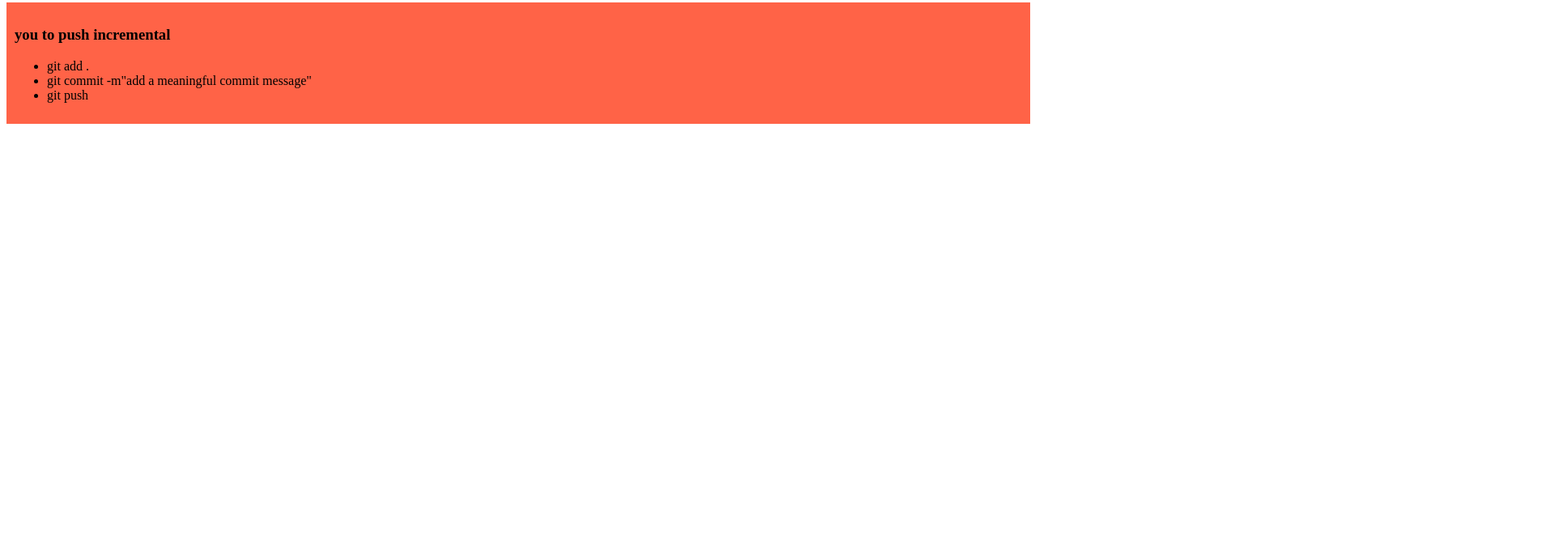
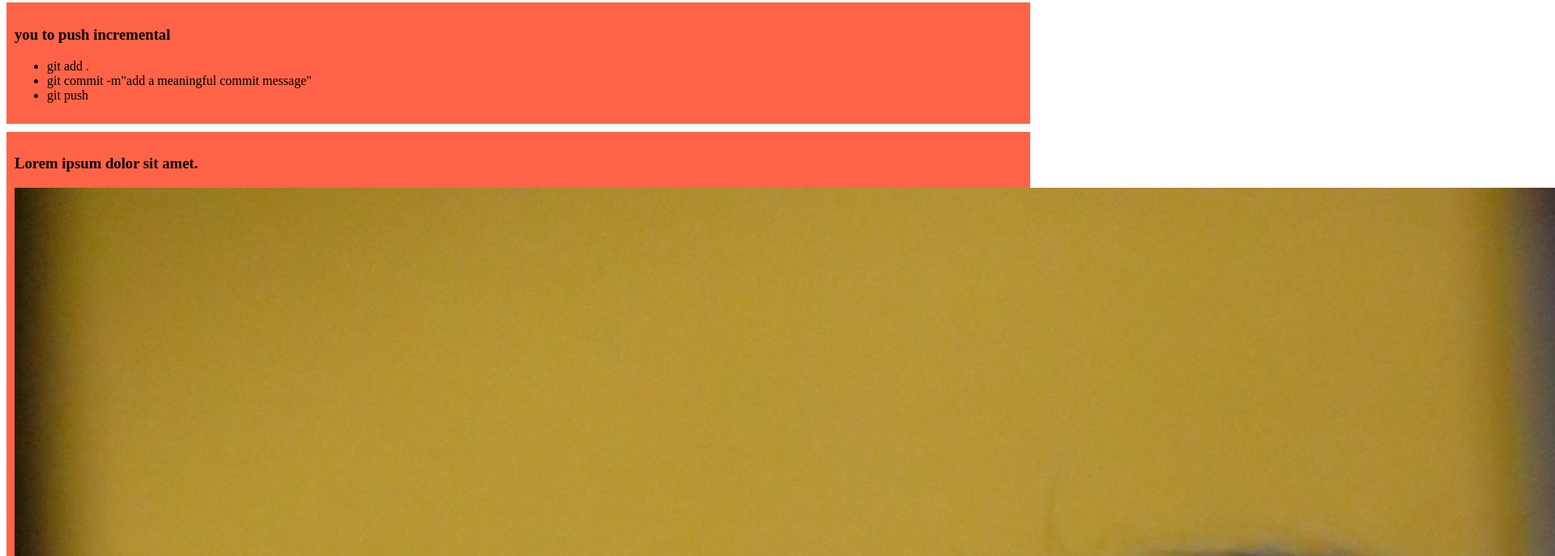
Before and after one commit to devrakibhossain/My--simple-website, a plain HTML site: page index.html in a window 1280 px wide. Shown: the part 429-1116 px from the top of the page at 81% size, 1920 px wide, since content can reach past the window. Before the commit the page ends 800 px from the top, so only its background shows below. Drawn offline with Linux system fonts and the light colour scheme.

Commit message:
added image

```diff
--- a/index.html
+++ b/index.html
@@ -20,6 +20,7 @@
         <p>Lorem ipsum dolor sit amet consectetur adipisicing elit. Totam, laborum! Cumque maxime culpa, ratione porro nemo pariatur expedita sit! Libero voluptatum perspiciatis optio asperiores iure omnis officia sunt ratione fugit.</p>
     </div>
     <div>
+
         <h3>you to push incremental</h3>
         <ul>
             <li>git add .</li>
@@ -28,5 +29,9 @@
         </ul>
 
     </div>
+    <div>
+        <h3>Lorem ipsum dolor sit amet.</h3>
+        <img src="image/rabin.jpg" alt="">
+    </div>
 </body>
 </html>
```
Also changed, not shown: image/rabin.jpg (added), image/rafe.webp (added).
